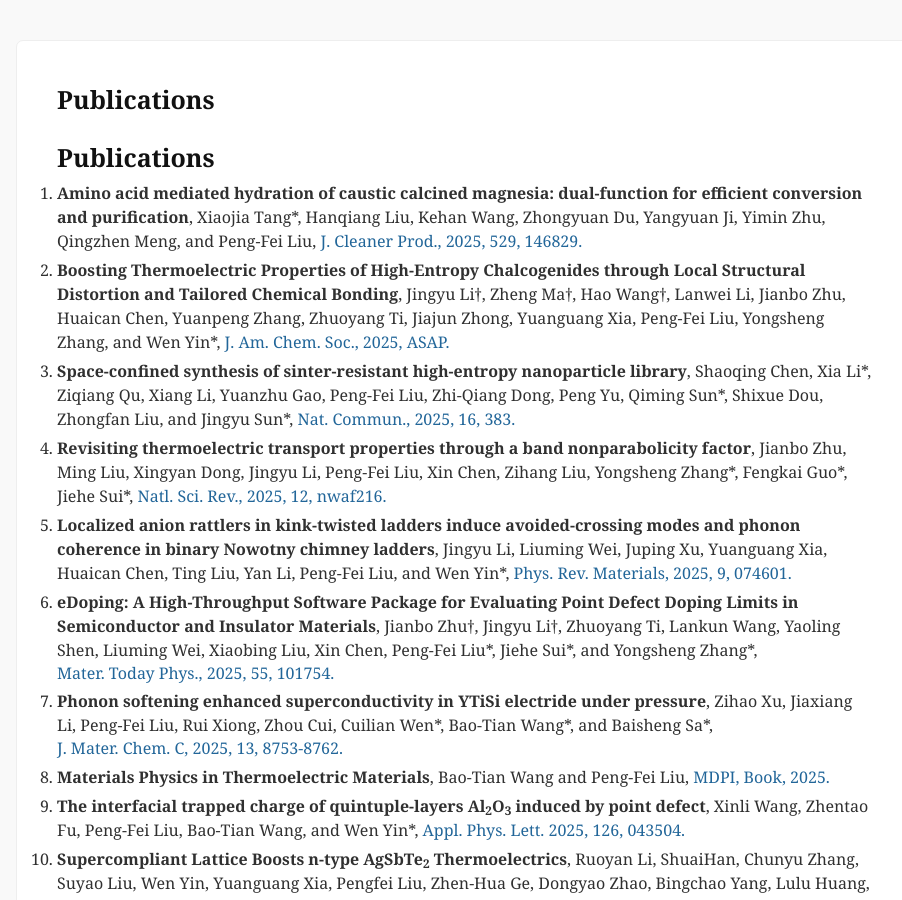
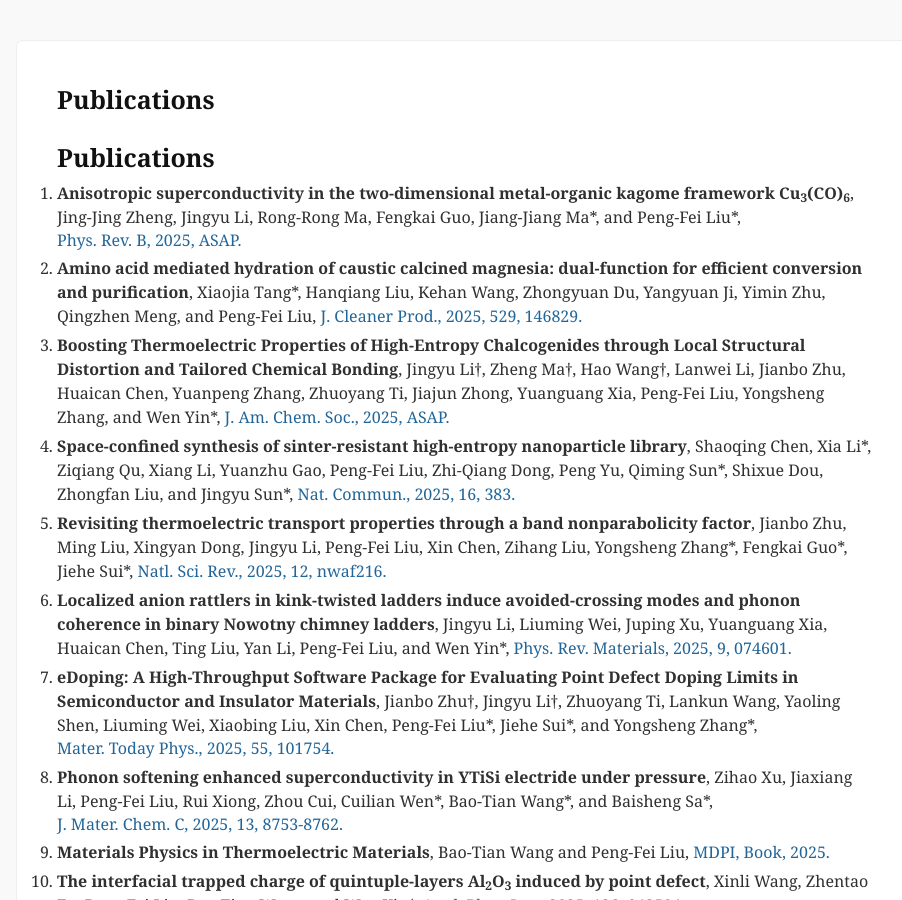
Before and after one commit to comatphys/comatphys.github.io, a Jekyll site: the page built from cv_md/publication.md, in a window 1280 px wide and 900 px high. Shown: the whole window, without its empty margins (174-1076 px from the left). Built offline with Jekyll 4.4.1, drawn with Linux system fonts in a browser that asks for light colours; our own code applies the rules of GitHub Pages for plain Markdown files; comment, search, counter and statistics services are not loaded.

Commit message:
Update publication.md

```diff
--- a/cv_md/publication.md
+++ b/cv_md/publication.md
@@ -1,4 +1,8 @@
 # Publications
+1. **Anisotropic superconductivity in the two-dimensional metal-organic kagome framework Cu<sub>3</sub>(CO)<sub>6</sub>**,
+Jing-Jing Zheng, Jingyu Li, Rong-Rong Ma, Fengkai Guo, Jiang-Jiang Ma\*, and Peng-Fei Liu\*,
+[Phys. Rev. B, 2025, ASAP.](https://doi.org/10.1016/j.jclepro.2025.146829)
+
 1. **Amino acid mediated hydration of caustic calcined magnesia: dual-function for efficient conversion and purification**,
 Xiaojia Tang\*, Hanqiang Liu, Kehan Wang, Zhongyuan Du, Yangyuan Ji, Yimin Zhu, Qingzhen Meng, and Peng-Fei Liu,
 [J. Cleaner Prod., 2025, 529, 146829.](https://doi.org/10.1016/j.jclepro.2025.146829)
```
